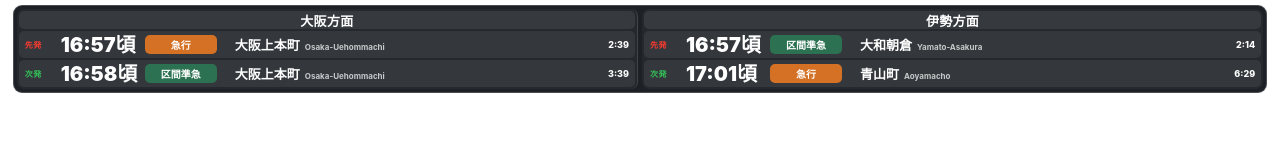
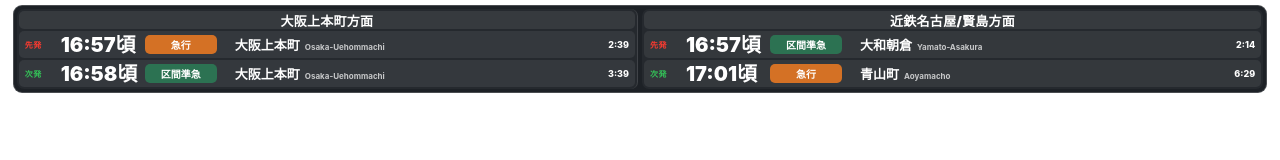
Before and after one commit to kintetsu-live/train-guide, a plain HTML site: page index.html in a window 1280 px wide. Drawn offline with Linux system fonts and the light colour scheme.

Commit message:
Update index.html

```diff
--- a/index.html
+++ b/index.html
@@ -157,12 +157,12 @@
 <body>
 <div class="board">
  <section class="panel osaka">
-  <div class="dir"><span class="dname">大阪方面</span></div>
+  <div class="dir"><span class="dname">大阪上本町方面</span></div>
   <div class="train" id="w1"></div>
   <div class="train" id="w2"></div>
  </section>
  <section class="panel ise">
-  <div class="dir"><span class="dname">伊勢方面</span></div>
+  <div class="dir"><span class="dname">近鉄名古屋/賢島方面</span></div>
   <div class="train" id="e1"></div>
   <div class="train" id="e2"></div>
  </section>
@@ -171,12 +171,12 @@
 /*
   データ方針:
   - 2026年3月14日現在の近鉄公式時刻表のみ使用。
-  - 一般列車: 河内国分(大阪方面)、安堂(伊勢方面)、河内国分(安堂通過列車)。
+  - 一般列車: 河内国分(大阪方面)、安堂(近鉄名古屋/賢島方面)、河内国分(安堂通過列車)。
   - 快速急行: 近鉄公式 鶴橋・大和八木時刻表。
   - 特急: 近鉄公式「特急時刻表」A/B。
   - 一般列車・快速急行の列車番号は近鉄一般向け公式時刻表で確認できないため非表示。
   - 通過予測時刻は指定撮影地点への数学的補正値であり、公式の秒単位通過時刻ではない。
-  - この版は「特急 しまかぜ運転日」用。\n  - 現地実測に合わせ、大阪方面・伊勢方面を別々の秒数で補正可能。\n  - 予測時刻到達後は「まもなく」を20秒保持。
+  - この版は「特急 しまかぜ運転日」用。\n  - 現地実測に合わせ、大阪方面・近鉄名古屋/賢島方面を別々の秒数で補正可能。\n  - 予測時刻到達後は「まもなく」を20秒保持。
 */
 const WEST=[
 {t:18695,type:"区間準急",dest:"大阪上本町",no:"",src:"河内国分発+位置補正"},
@@ -628,7 +628,7 @@
 ];
 // 方向別オフセット（秒）
 const WEST_OFFSET_SEC=-10;  // 大阪方面
-const EAST_OFFSET_SEC=-30;  // 伊勢方面
+const EAST_OFFSET_SEC=-30;  // 近鉄名古屋/賢島方面
 const HOLD_AFTER_ESTIMATE=20;
 
 function jpNow(){
```
